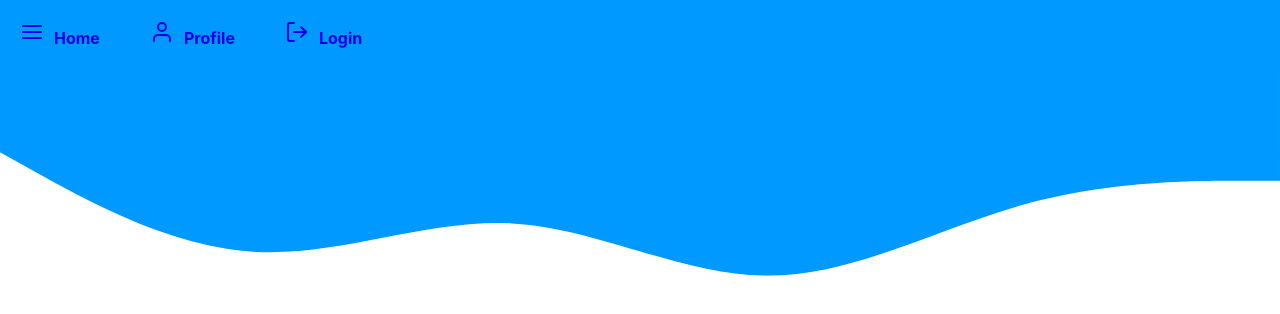
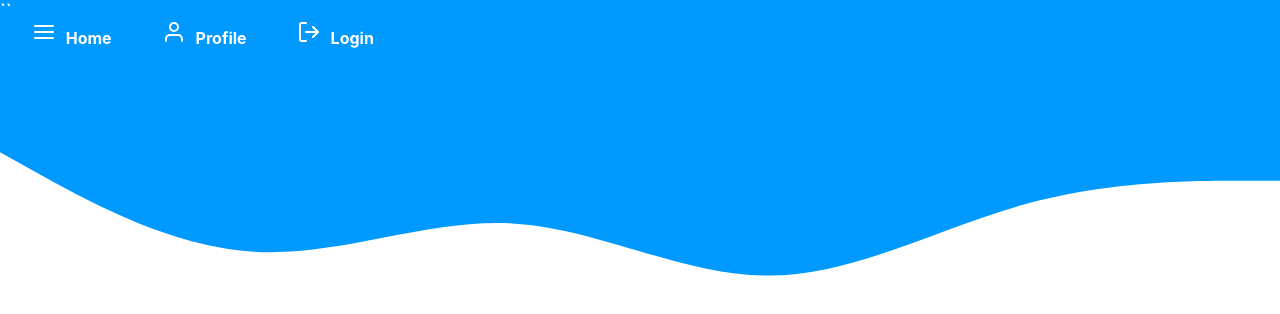
Before and after one commit to petermijkje/workout_app2, a React (Create React App) app in the folder workout_app/: page / in a window 1280 px wide. Shown: the top 314 px of the page. Built offline with nearby package versions, Linux system fonts and the light colour scheme.

Commit message:
adding stylization changes and removing highlights from link

```diff
--- a/workout_app/src/components/Header/Header.component.jsx
+++ b/workout_app/src/components/Header/Header.component.jsx
@@ -9,6 +9,8 @@ import './Header.styles.scss'
 const Header = () => {
   return (
     <div className="header">
+      {' '}
+      ``
       <Link to="/" className="menu-icon" id="icon-container">
         <Menu />
         <span className="header-text">Home</span>
--- a/workout_app/src/components/Header/Header.styles.scss
+++ b/workout_app/src/components/Header/Header.styles.scss
@@ -6,14 +6,6 @@
   font-size: 16px;
   width: 100%;
   display: flex;
-  text-decoration: none;
-  &:focus,
-  &:hover,
-  &:visited,
-  &:link,
-  &:active {
-    text-decoration: none;
-  }
 }
 
 .header > div:nth-child(3) {
@@ -23,24 +15,15 @@
 #icon-container {
   padding: 20px;
   vertical-align: middle;
+  outline: none;
   text-decoration: none;
-  &:focus,
-  &:hover,
-  &:visited,
-  &:link,
-  &:active {
-    text-decoration: none;
-  }
+  border: none;
+  outline: none;
+  text-decoration: none;
+  color: inherit;
+  -webkit-tap-highlight-color: white;
 }
 
 .header-text {
   padding: 10px;
-  text-decoration: none;
-  &:focus,
-  &:hover,
-  &:visited,
-  &:link,
-  &:active {
-    text-decoration: none;
-  }
 }
```
